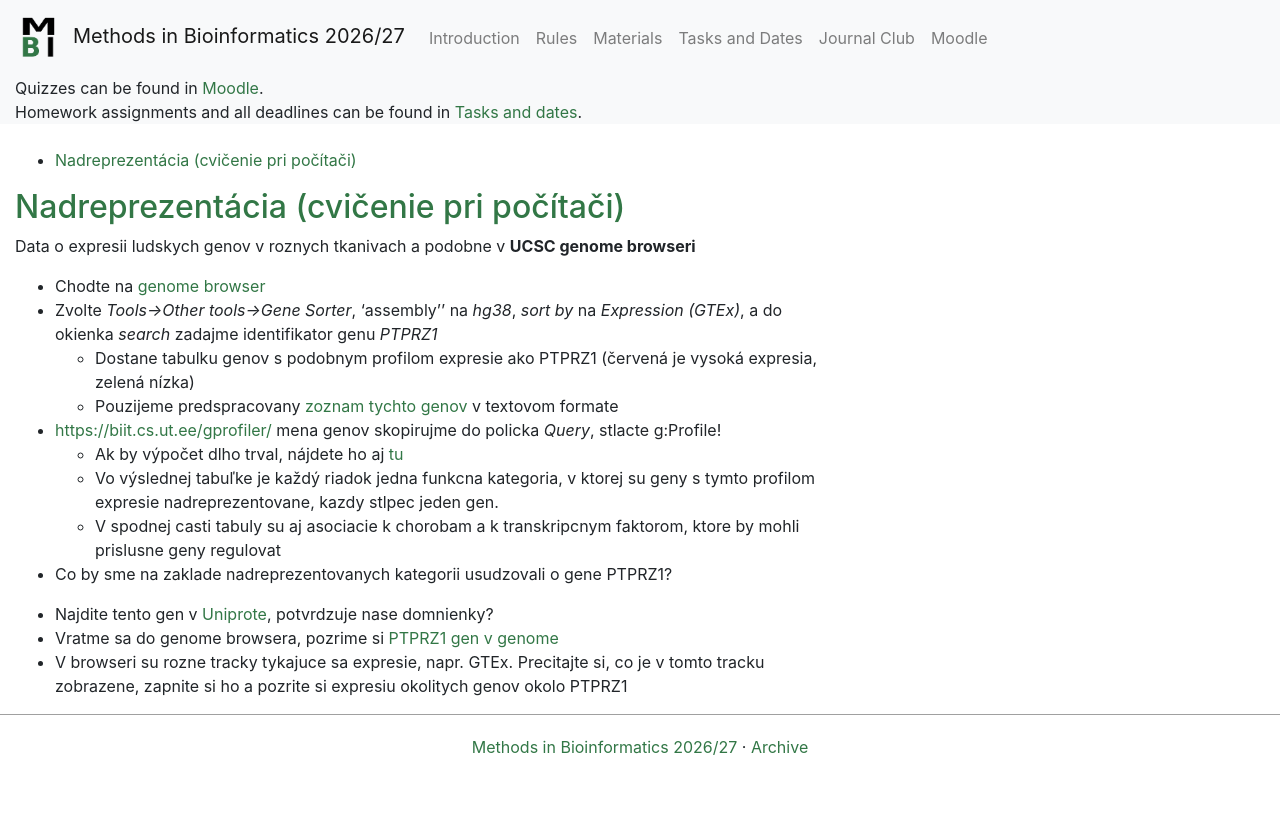
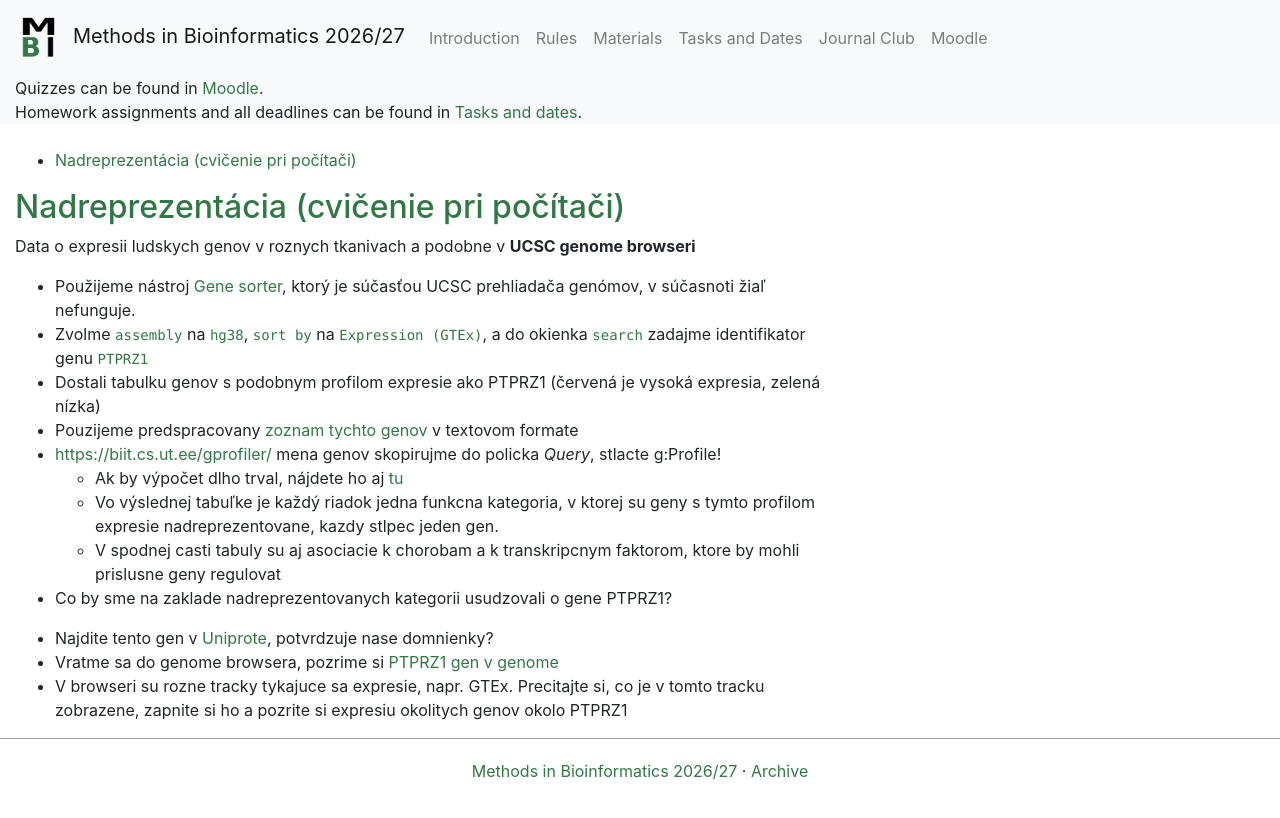
Before and after one commit to fmfi-compbio/mbi, a Jekyll site: the page built from notes/cb-expr2.md, in a window 1280 px wide. Shown: the top 818 px of the page. Built offline with Jekyll 4.4.1, drawn with Linux system fonts in a browser that asks for light colours; nearby versions of some CDN libraries; our own code applies the rules of GitHub Pages for plain Markdown files.

Commit message:
hw2, tb-w9

```diff
--- a/notes/cb-expr2.md
+++ b/notes/cb-expr2.md
@@ -10,13 +10,14 @@ title: "Cvičenia pre biológov: Nadreprezentácia"
 Data o expresii ludskych genov v roznych tkanivach a podobne v **UCSC
 genome browseri**
 
-  - Chodte na [genome browser](https://genome-euro.ucsc.edu)
-  - Zvolte *Tools-\>Other tools-\>Gene Sorter*, 'assembly'' na *hg38*, *sort by* na
-    *Expression (GTEx)*, a do okienka *search* zadajme identifikator
-    genu *PTPRZ1*
-      - Dostane tabulku genov s podobnym profilom expresie ako PTPRZ1
-        (červená je vysoká expresia, zelená nízka)
-      - Pouzijeme predspracovany [zoznam tychto genov](https://compbio.fmph.uniba.sk/vyuka/mbi-data/cb08/zoznam_genov.txt) v textovom formate
+  - Použijeme nástroj [Gene sorter](https://genome-euro.ucsc.edu/cgi-bin/hgNear), ktorý je súčasťou
+    UCSC prehliadača genómov, v súčasnoti žiaľ nefunguje.
+  - Zvolme `assembly` na `hg38`, `sort by` na
+    `Expression (GTEx)`, a do okienka `search` zadajme identifikator
+    genu `PTPRZ1`
+  - Dostali tabulku genov s podobnym profilom expresie ako PTPRZ1
+    (červená je vysoká expresia, zelená nízka)
+  - Pouzijeme predspracovany [zoznam tychto genov](https://compbio.fmph.uniba.sk/vyuka/mbi-data/cb08/zoznam_genov.txt) v textovom formate
   - <https://biit.cs.ut.ee/gprofiler/> mena genov skopirujme do policka
     *Query*, stlacte g:Profile\!
       - Ak by výpočet dlho trval, nájdete ho aj
```
Also changed, not shown: Materials.md (+9 -9 lines), Tasks.md (+1 -1 lines), notes/cb-expr.md (+1 -2 lines), 2 other files.
